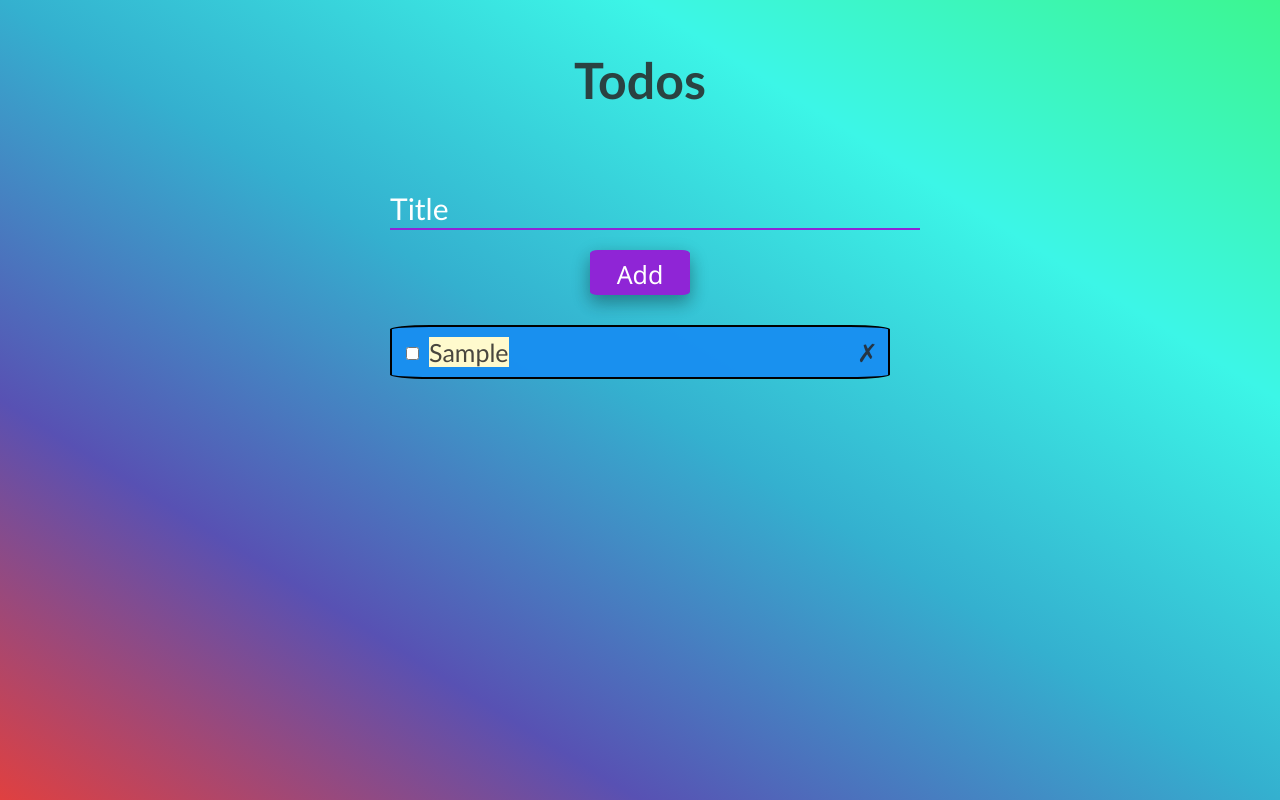
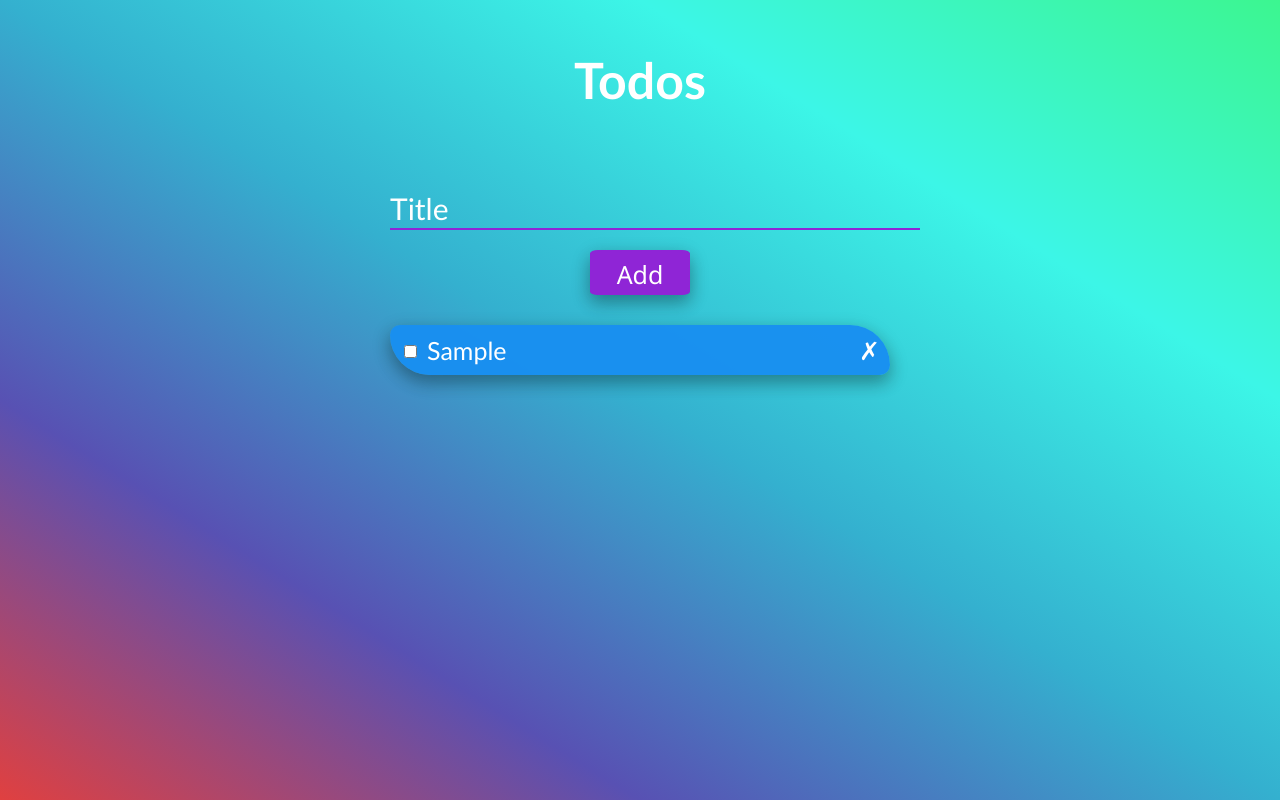
Before and after one commit to Josh-Kangar/todo-list-jk, a plain HTML site: page index.html in a window 1280 px wide. Both pictures are taken after typing "Sample" into the empty fields and a click on the button "Add". Drawn offline with Linux system fonts and the light colour scheme.

Commit message:
added styles to complete class

```diff
--- a/css/styles.css
+++ b/css/styles.css
@@ -12,10 +12,11 @@ ul li {
   background:#188ff1f5;
   padding: 10px;
   margin-bottom: 15px;
-  border-radius: 8%;
+  border-radius: 10px 40px;
   position: relative;
-  border: black solid 2px;
-
+  /* border: black solid 2px; */
+  box-shadow: 0 8px 16px 0 rgba(0,0,0,0.2), 0 6px 20px 0 rgba(0,0,0,0.19);
+  transition: 0.25s;
 }
 
 /* these classes are the children of the li  */
@@ -28,7 +29,7 @@ ul li {
 
 .paragraph{
  display: inline;
- background: lemonchiffon;
+ /* background: rgb(236, 130, 88); */
  /* width: auto; */
 }
 
@@ -39,6 +40,13 @@ ul li {
 
 }
 
+.complete {
+
+  background: #53e040;
+  opacity: 0.5;
+  text-decoration: line-through;
+}
+
 html {
   background: linear-gradient(to right top, #e04040, #5851b3, #34b0cf, #3cf6e7, #3cf690);
   height: 100%;
@@ -47,7 +55,7 @@ html {
 
 body{
   font-size: 25px;
-  color: rgba(39, 35, 35, 0.842);
+  color: white;
   font-family: 'Trebuchet MS', 'Lucida Sans Unicode', 'Lucida Grande', 'Lucida Sans', Arial, sans-serif;
 
 }
```
